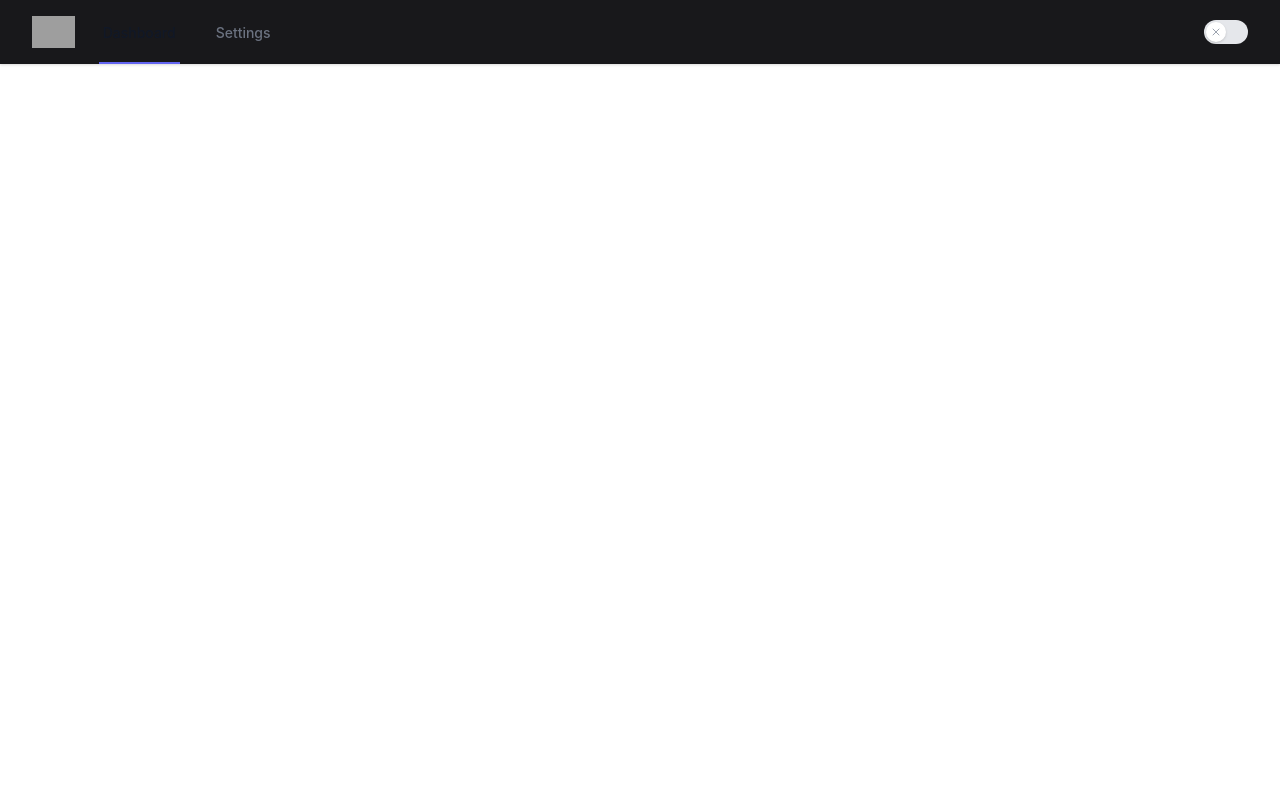
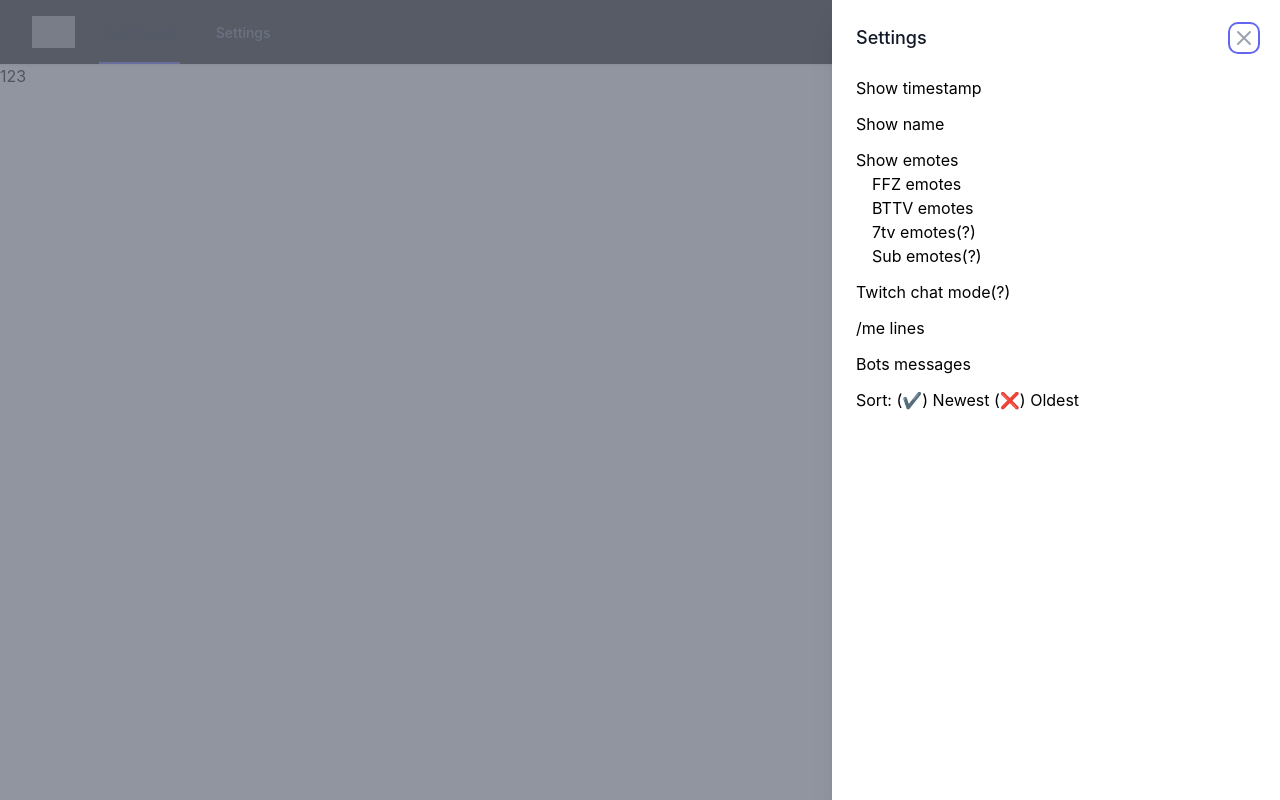
Before and after one commit to etztrefis/logs, a React (Create React App) app: page /settings in a window 1280 px wide. Built offline with nearby package versions, Linux system fonts and the light colour scheme; grey boxes are pictures that could not be loaded.

Commit message:
implemented /settings page with a route for it

```diff
--- a/src/App.tsx
+++ b/src/App.tsx
@@ -1,6 +1,7 @@
 import { useEffect } from "react";
 import Layout from "./layouts/Layout";
 import MainPage from "./pages/Main/MainPage";
+import SettingsPage from "./pages/Settings/SettingsPage";
 import { Route, Switch, useLocation, useHistory } from "react-router-dom";
 
 function App() {
@@ -18,6 +19,10 @@ function App() {
         <Route exact path="/">
           <MainPage />
         </Route>
+        <Route exact path="/settings">
+          <MainPage />
+          <SettingsPage />
+        </Route>
       </Switch>
     </Layout>
   );
--- /dev/null
+++ b/src/pages/Settings/SettingsPage.tsx
@@ -0,0 +1,30 @@
+import { FC } from "react";
+import SlideOver from "./SlideOver";
+
+const SettingsPage: FC<{}> = ({ children }) => {
+  return (
+    <div>
+      <SlideOver>
+        <div className="flex flex-col space-y-3">
+          <p>Show timestamp</p>
+          <p>Show name</p>
+          <div>
+            <p>Show emotes</p>
+            <div className="ml-4">
+              <p>FFZ emotes</p>
+              <p>BTTV emotes</p>
+              <p>7tv emotes(?)</p>
+              <p>Sub emotes(?)</p>
+            </div>
+          </div>
+          <p>Twitch chat mode(?)</p>
+          <p>/me lines</p>
+          <p>Bots messages</p>
+          <p>Sort: (✔️) Newest (❌) Oldest</p>
+        </div>
+      </SlideOver>
+    </div>
+  );
+};
+
+export default SettingsPage;
--- /dev/null
+++ b/src/pages/Settings/SlideOver.tsx
@@ -0,0 +1,78 @@
+import { FC } from "react";
+import { Fragment, useState } from "react";
+import { useHistory } from "react-router-dom";
+import { XIcon } from "@heroicons/react/outline";
+import { Dialog, Transition } from "@headlessui/react";
+
+const SlideOver: FC<{}> = ({ children }) => {
+  const [open, setOpen] = useState(true);
+  const history = useHistory();
+  return (
+    <Transition.Root
+      show={open}
+      as={Fragment}
+      appear={true}
+      afterLeave={() => history.push("/")}
+    >
+      <Dialog
+        as="div"
+        static
+        className="fixed inset-0 overflow-hidden"
+        open={open}
+        onClose={setOpen}
+      >
+        <div className="absolute inset-0 overflow-hidden">
+          <Transition.Child
+            as={Fragment}
+            enter="ease-in-out duration-300"
+            enterFrom="opacity-0"
+            enterTo="opacity-100"
+            leave="ease-in-out duration-300"
+            leaveFrom="opacity-100"
+            leaveTo="opacity-0"
+          >
+            <Dialog.Overlay className="absolute inset-0 bg-gray-500 bg-opacity-75 transition-opacity" />
+          </Transition.Child>
+
+          <div className="fixed inset-y-0 right-0 pl-10 max-w-full flex">
+            <Transition.Child
+              as={Fragment}
+              enter="transform transition ease-in-out duration-500 sm:duration-700"
+              enterFrom="translate-x-full"
+              enterTo="translate-x-0"
+              leave="transform transition ease-in-out duration-500 sm:duration-700"
+              leaveFrom="translate-x-0"
+              leaveTo="translate-x-full"
+            >
+              <div className="w-screen max-w-md">
+                <div className="h-full flex flex-col py-6 bg-white shadow-xl overflow-y-scroll">
+                  <div className="px-4 sm:px-6">
+                    <div className="flex items-start justify-between">
+                      <Dialog.Title className="text-lg font-medium text-gray-900">
+                        Settings
+                      </Dialog.Title>
+                      <div className="ml-3 h-7 flex items-center">
+                        <button
+                          className="bg-white rounded-md text-gray-400 hover:text-gray-500 focus:outline-none focus:ring-2 focus:ring-offset-2 focus:ring-indigo-500"
+                          onClick={() => setOpen(false)}
+                        >
+                          <span className="sr-only">Close panel</span>
+                          <XIcon className="h-6 w-6" aria-hidden="true" />
+                        </button>
+                      </div>
+                    </div>
+                  </div>
+                  <div className="mt-6 relative flex-1 px-4 sm:px-6">
+                    {children}
+                  </div>
+                </div>
+              </div>
+            </Transition.Child>
+          </div>
+        </div>
+      </Dialog>
+    </Transition.Root>
+  );
+};
+
+export default SlideOver;
--- /dev/null
+++ b/src/pages/Settings/index.tsx
@@ -0,0 +1 @@
+export * from "./SettingsPage";
```
